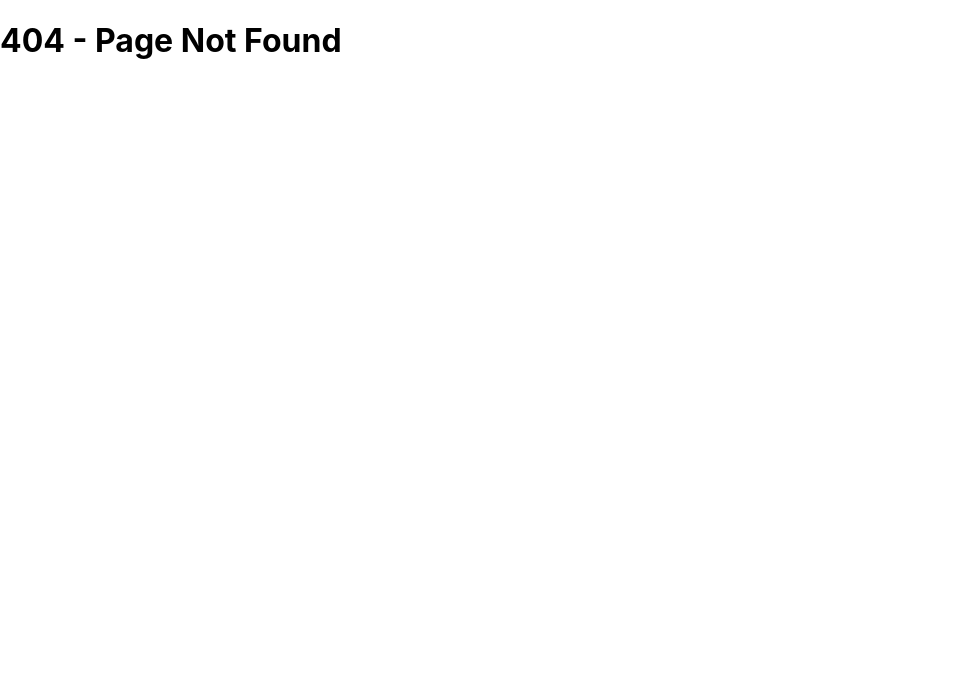
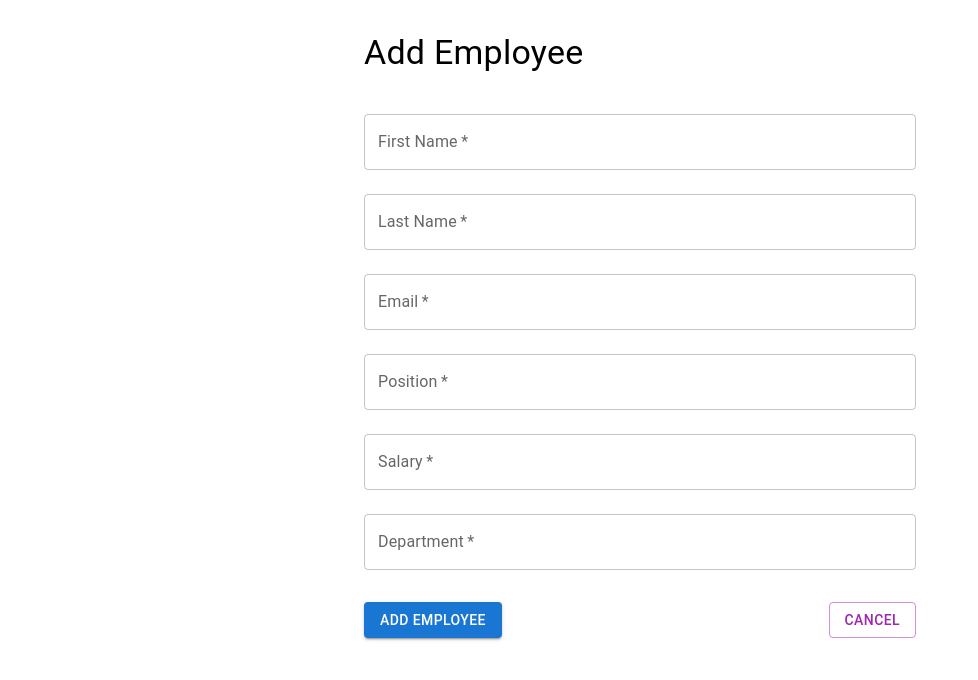
Before and after one commit to Affan171/101413399_COMP3123_Assignment, a React (Create React App) app in the folder Frontend/101413399_comp3123_assignment_reactjs/: page /employees/add in a window 1280 px wide. Before the commit this address had no page. Shown: the top 680 px of the page, without its empty margins (0-978 px from the left). Built offline with nearby package versions, Linux system fonts and the light colour scheme; sample sign-in values are in the browser's storage.

Commit message:
All the components styled

```diff
--- a/Frontend/101413399_comp3123_assignment_reactjs/package.json
+++ b/Frontend/101413399_comp3123_assignment_reactjs/package.json
@@ -5,6 +5,7 @@
   "dependencies": {
     "@emotion/react": "^11.13.5",
     "@emotion/styled": "^11.13.5",
+    "@mui/icons-material": "^6.1.9",
     "@mui/material": "^6.1.9",
     "@testing-library/jest-dom": "^5.17.0",
     "@testing-library/react": "^13.4.0",
--- a/Frontend/101413399_comp3123_assignment_reactjs/src/App.js
+++ b/Frontend/101413399_comp3123_assignment_reactjs/src/App.js
@@ -4,15 +4,15 @@ import Login from './components/Login/Login';
 import Signup from './components/Signup/Signup';
 import Logout from './components/Logout/Logout';
 import EmployeeList from './components/Employee/EmployeeList';
+import AddEmployee from './components/Employee/AddEmployee';
+import EditEmployee from './components/Employee/EditEmployee';
 import ProtectedRoute from './components/ProtectedRoute';
 
 const App = () => {
     return (
         <Router>
             <Routes>
-                {/* Default route redirects to /login */}
-                <Route path="/" element={<Navigate to="/login" />} />
-
+                <Route path="/" element={<Login />} />
                 <Route path="/login" element={<Login />} />
                 <Route path="/signup" element={<Signup />} />
                 <Route path="/logout" element={<Logout />} />
@@ -24,8 +24,22 @@ const App = () => {
                         </ProtectedRoute>
                     }
                 />
-                {/* Catch-all route for undefined paths */}
-                <Route path="*" element={<h1>404 - Page Not Found</h1>} />
+                <Route
+                    path="/employees/add"
+                    element={
+                        <ProtectedRoute>
+                            <AddEmployee />
+                        </ProtectedRoute>
+                    }
+                />
+                <Route
+                    path="/employees/edit/:id"
+                    element={
+                        <ProtectedRoute>
+                            <EditEmployee />
+                        </ProtectedRoute>
+                    }
+                />
             </Routes>
         </Router>
     );
--- a/Frontend/101413399_comp3123_assignment_reactjs/src/components/Employee/AddEmployee.js
+++ b/Frontend/101413399_comp3123_assignment_reactjs/src/components/Employee/AddEmployee.js
@@ -1,8 +1,16 @@
 import React, { useState } from "react";
-import {addEmployee} from "../../Services/employeeService";
+import { useNavigate } from "react-router-dom";
+import { addEmployee } from "../../Services/employeeService";
+import {
+  Box,
+  TextField,
+  Button,
+  Typography,
+  Container,
+  Alert,
+} from "@mui/material";
 
-// onEmployeeAdded is a placeholder for the function to update the list of employees in the parent class.
-const AddEmployee = ({ onEmployeeAdded }) => {
+const AddEmployee = () => {
   const [formData, setFormData] = useState({
     first_name: "",
     last_name: "",
@@ -11,8 +19,8 @@ const AddEmployee = ({ onEmployeeAdded }) => {
     salary: "",
     department: "",
   });
-
   const [error, setError] = useState("");
+  const navigate = useNavigate();
 
   const handleChange = (e) => {
     setFormData({
@@ -25,62 +33,88 @@ const AddEmployee = ({ onEmployeeAdded }) => {
     e.preventDefault();
     try {
       await addEmployee(formData);
-      onEmployeeAdded();
-      setFormData({
-        first_name: "",
-        last_name: "",
-        email: "",
-        position: "",
-        salary: "",
-        department: "",
-      });
-    } catch (error) {
-      console.log(error);
-      setError("Failed to add employee. Please check your input.");
+      navigate("/employees"); // Redirect to employee list after successful creation
+    } catch (err) {
+      console.error("Error adding employee:", err);
+      setError("Failed to add employee. Please try again.");
     }
   };
 
   return (
-    <form onSubmit={handleSubmit}>
-      {error && <p style={{ color: "red" }}>{error}</p>}
-      <input
+    <Container maxWidth="sm" sx={{ mt: 4 }}>
+      <Typography variant="h4" gutterBottom>
+        Add Employee
+      </Typography>
+      {error && <Alert severity="error">{error}</Alert>}
+      <Box component="form" onSubmit={handleSubmit} sx={{ mt: 3 }}>
+        <TextField
           name="first_name"
-        placeholder="First Name"
+          label="First Name"
           value={formData.first_name}
           onChange={handleChange}
+          fullWidth
+          required
+          margin="normal"
         />
-      <input
+        <TextField
           name="last_name"
-        placeholder="Last Name"
+          label="Last Name"
           value={formData.last_name}
           onChange={handleChange}
+          fullWidth
+          required
+          margin="normal"
         />
-      <input
+        <TextField
           name="email"
-        placeholder="Email"
+          label="Email"
           value={formData.email}
           onChange={handleChange}
+          fullWidth
+          required
+          margin="normal"
         />
-      <input
+        <TextField
           name="position"
-        placeholder="Position"
+          label="Position"
           value={formData.position}
           onChange={handleChange}
+          fullWidth
+          required
+          margin="normal"
         />
-      <input
+        <TextField
           name="salary"
-        placeholder="Salary"
+          label="Salary"
           value={formData.salary}
           onChange={handleChange}
+          fullWidth
+          required
+          margin="normal"
         />
-      <input
+        <TextField
           name="department"
-        placeholder="Department"
+          label="Department"
           value={formData.department}
           onChange={handleChange}
+          fullWidth
+          required
+          margin="normal"
         />
-      <button type="submit">Add Employee</button>
-    </form>
+        <Box sx={{ mt: 3, display: "flex", justifyContent: "space-between" }}>
+          <Button type="submit" variant="contained" color="primary">
+            Add Employee
+          </Button>
+          <Button
+            variant="outlined"
+            color="secondary"
+            onClick={() => navigate("/employees")}
+          >
+            Cancel
+          </Button>
+        </Box>
+      </Box>
+    </Container>
   );
 };
 
--- a/Frontend/101413399_comp3123_assignment_reactjs/src/components/Employee/EditEmployee.js
+++ b/Frontend/101413399_comp3123_assignment_reactjs/src/components/Employee/EditEmployee.js
@@ -1,10 +1,37 @@
-import React, { useState } from "react";
-import { updateEmployee } from "../../Services/employeeService";
+import React, { useEffect, useState } from "react";
+import { useParams, useNavigate } from "react-router-dom";
+import { fetchEmployeeById, updateEmployee } from "../../Services/employeeService";
+import {
+  Box,
+  TextField,
+  Button,
+  Typography,
+  Container,
+  CircularProgress,
+  Alert,
+} from "@mui/material";
 
-const EditEmployee = ({ employee, onEmployeeUpdated, onClose }) => {
-  const [formData, setFormData] = useState(employee);
+const EditEmployee = () => {
+  const { id } = useParams(); // Get the employee ID from the URL
+  const navigate = useNavigate(); // For navigation
+  const [formData, setFormData] = useState(null); // Employee data
   const [error, setError] = useState("");
 
+  // Fetch the employee data when the component mounts
+  useEffect(() => {
+    const loadEmployee = async () => {
+      try {
+        const employee = await fetchEmployeeById(id); // Fetch the employee by ID
+        setFormData(employee); // Set the fetched employee data
+      } catch (err) {
+        console.error("Error fetching employee:", err);
+        setError("Failed to load employee data.");
+      }
+    };
+    loadEmployee();
+  }, [id]);
+
+  // Handle form input changes
   const handleChange = (e) => {
     setFormData({
       ...formData,
@@ -12,62 +39,111 @@ const EditEmployee = ({ employee, onEmployeeUpdated, onClose }) => {
     });
   };
 
+  // Handle form submission
   const handleSubmit = async (e) => {
     e.preventDefault();
     try {
-      await updateEmployee(employee._id, formData);
-      onEmployeeUpdated();
-      onClose();
-    } catch (error) {
-      console.error("Error updating employee:", error);
-      setError("Failed to update employee");
+      await updateEmployee(id, formData); // Update the employee data
+      navigate("/employees"); // Redirect to the employee list page
+    } catch (err) {
+      console.error("Error updating employee:", err);
+      setError("Failed to update employee. Please try again.");
     }
   };
 
+  // Render loading or error messages
+  if (!formData) {
+    return error ? (
+      <Container maxWidth="sm">
+        <Alert severity="error" sx={{ mt: 4 }}>
+          {error}
+        </Alert>
+      </Container>
+    ) : (
+      <Container maxWidth="sm" sx={{ textAlign: "center", mt: 4 }}>
+        <CircularProgress />
+        <Typography variant="h6" sx={{ mt: 2 }}>
+          Loading employee data...
+        </Typography>
+      </Container>
+    );
+  }
+
   return (
-    <form onSubmit={handleSubmit}>
-      {error && <p style={{ color: "red" }}>{error}</p>}
-      <input
+    <Container maxWidth="sm" sx={{ mt: 4 }}>
+      <Typography variant="h4" gutterBottom>
+        Edit Employee
+      </Typography>
+      {error && <Alert severity="error">{error}</Alert>}
+      <Box component="form" onSubmit={handleSubmit} sx={{ mt: 3 }}>
+        <TextField
           name="first_name"
-        placeholder="First Name"
-        value={formData.first_name}
+          label="First Name"
+          value={formData.first_name || ""}
           onChange={handleChange}
+          fullWidth
+          required
+          margin="normal"
         />
-      <input
+        <TextField
           name="last_name"
-        placeholder="Last Name"
-        value={formData.last_name}
+          label="Last Name"
+          value={formData.last_name || ""}
           onChange={handleChange}
+          fullWidth
+          required
+          margin="normal"
         />
-      <input
+        <TextField
           name="email"
-        placeholder="Email"
-        value={formData.email}
+          label="Email"
+          value={formData.email || ""}
           onChange={handleChange}
+          fullWidth
+          required
+          margin="normal"
         />
-      <input
+        <TextField
           name="position"
-        placeholder="Position"
-        value={formData.position}
+          label="Position"
+          value={formData.position || ""}
           onChange={handleChange}
+          fullWidth
+          required
+          margin="normal"
         />
-      <input
+        <TextField
           name="salary"
-        placeholder="Salary"
-        value={formData.salary}
+          label="Salary"
+          value={formData.salary || ""}
           onChange={handleChange}
+          fullWidth
+          required
+          margin="normal"
         />
-      <input
+        <TextField
           name="department"
-        placeholder="Department"
-        value={formData.department}
+          label="Department"
+          value={formData.department || ""}
           onChange={handleChange}
+          fullWidth
+          required
+          margin="normal"
         />
-      <button type="submit">Update Employee</button>
-      <button type="button" onClick={onClose}>
+        <Box sx={{ mt: 3, display: "flex", justifyContent: "space-between" }}>
+          <Button type="submit" variant="contained" color="primary">
+            Update Employee
+          </Button>
+          <Button
+            variant="outlined"
+            color="secondary"
+            onClick={() => navigate("/employees")}
+          >
             Cancel
-      </button>
-    </form>
+          </Button>
+        </Box>
+      </Box>
+    </Container>
   );
 };
 
--- a/Frontend/101413399_comp3123_assignment_reactjs/src/components/Employee/EmployeeList.js
+++ b/Frontend/101413399_comp3123_assignment_reactjs/src/components/Employee/EmployeeList.js
@@ -1,25 +1,141 @@
-import React, { useEffect, useState } from 'react';
-import { fetchEmployees, deleteEmployee } from '../../Services/employeeService';
-import { Table, TableBody, TableCell, TableContainer, TableHead, TableRow, Paper, Button } from '@mui/material';
+import React, { useEffect, useState } from "react";
+import { useNavigate } from "react-router-dom";
+import { deleteEmployee, fetchEmployees } from "../../Services/employeeService";
+import {
+  AppBar,
+  Toolbar,
+  Typography,
+  Table,
+  TableBody,
+  TableCell,
+  TableContainer,
+  TableHead,
+  TableRow,
+  Button,
+  Paper,
+  Menu,
+  MenuItem,
+  IconButton,
+  Dialog,
+  DialogTitle,
+  DialogContent,
+  DialogActions,
+} from "@mui/material";
+import AccountCircle from "@mui/icons-material/AccountCircle";
 
 const EmployeeList = () => {
-    const [employees, setEmployees] = useState([]);
+  const [employees, setEmployees] = useState([]); // Stores employee data
+  const [error, setError] = useState(""); // Handles any errors
+  const [anchorEl, setAnchorEl] = useState(null); // For dropdown menu
+  const [selectedEmployee, setSelectedEmployee] = useState(null); // Tracks the employee to be deleted
+  const [openDialog, setOpenDialog] = useState(false); // Tracks dialog state
+  const navigate = useNavigate(); // For navigation
 
+  // Fetch employees when the component mounts
   useEffect(() => {
-        const loadEmployees = async () => {
-            const response = await fetchEmployees();
-            setEmployees(response);
-        };
     loadEmployees();
   }, []);
 
-    const handleDelete = async (id) => {
-        await deleteEmployee(id);
-        setEmployees(employees.filter((employee) => employee._id !== id));
+  // Fetch employees from the backend
+  const loadEmployees = async () => {
+    try {
+      const response = await fetchEmployees();
+      console.log("Data received from backend:", response);
+      setEmployees(response); // Set the employee data
+    } catch (error) {
+      console.error("Error fetching employees:", error);
+      setError("Failed to fetch employees. Please try again.");
+    }
+  };
+
+  // Handle delete operation
+  const handleDelete = async () => {
+    try {
+      await deleteEmployee(selectedEmployee._id); // Call delete API
+      setEmployees(employees.filter((employee) => employee._id !== selectedEmployee._id));
+      setOpenDialog(false); // Close the dialog
+    } catch (error) {
+      console.error("Error deleting employee:", error);
+      setError("Failed to delete employee.");
+    }
+  };
+
+  // Open confirmation dialog
+  const confirmDelete = (employee) => {
+    setSelectedEmployee(employee);
+    setOpenDialog(true);
+  };
+
+  // Close confirmation dialog
+  const handleCloseDialog = () => {
+    setOpenDialog(false);
+    setSelectedEmployee(null);
+  };
+
+  // Logout function
+  const handleLogout = () => {
+    localStorage.removeItem("token"); // Clear the token from localStorage
+    navigate("/login"); // Redirect to login page
+  };
+
+  // Dropdown menu handlers
+  const handleMenuOpen = (event) => {
+    setAnchorEl(event.currentTarget);
+  };
+
+  const handleMenuClose = () => {
+    setAnchorEl(null);
   };
 
   return (
-        <TableContainer component={Paper} style={{ marginTop: '20px' }}>
+    <div>
+      {/* Navigation Bar */}
+      <AppBar position="static">
+        <Toolbar>
+          <Typography variant="h6" sx={{ flexGrow: 1 }}>
+            Employee Management System
+          </Typography>
+          <Typography sx={{ marginRight: 2 }}>
+            {localStorage.getItem("userEmail") || "User"}
+          </Typography>
+          <IconButton
+            size="large"
+            edge="end"
+            color="inherit"
+            onClick={handleMenuOpen}
+          >
+            <AccountCircle />
+          </IconButton>
+          <Menu
+            anchorEl={anchorEl}
+            open={Boolean(anchorEl)}
+            onClose={handleMenuClose}
+          >
+            <MenuItem onClick={handleLogout}>Logout</MenuItem>
+          </Menu>
+        </Toolbar>
+      </AppBar>
+
+      {/* Main Content */}
+      <div style={{ padding: "20px" }}>
+        <Typography variant="h4" gutterBottom>
+          Employee List
+        </Typography>
+
+        {/* Add Employee Button */}
+        <Button
+          variant="contained"
+          color="primary"
+          onClick={() => navigate("/employees/add")}
+          sx={{ marginBottom: 2 }}
+        >
+          Add Employee
+        </Button>
+
+        {/* Employee Table */}
+        {error && <Typography color="error">{error}</Typography>}
+        {employees.length > 0 ? (
+          <TableContainer component={Paper}>
             <Table>
               <TableHead>
                 <TableRow>
@@ -32,14 +148,22 @@ const EmployeeList = () => {
               <TableBody>
                 {employees.map((employee) => (
                   <TableRow key={employee._id}>
-                            <TableCell>{`${employee.first_name} ${employee.last_name}`}</TableCell>
+                    <TableCell>
+                      {employee.first_name} {employee.last_name}
+                    </TableCell>
                     <TableCell>{employee.email}</TableCell>
                     <TableCell>{employee.position}</TableCell>
                     <TableCell>
-                                <Button variant="outlined" color="primary" style={{ marginRight: '10px' }}>
+                      <Button
+                        color="primary"
+                        onClick={() => navigate(`/employees/edit/${employee._id}`)}
+                      >
                         Edit
                       </Button>
-                                <Button variant="contained" color="secondary" onClick={() => handleDelete(employee._id)}>
+                      <Button
+                        color="secondary"
+                        onClick={() => confirmDelete(employee)}
+                      >
                         Delete
                       </Button>
                     </TableCell>
@@ -48,6 +172,33 @@ const EmployeeList = () => {
               </TableBody>
             </Table>
           </TableContainer>
+        ) : (
+          <Typography>No employees found</Typography>
+        )}
+      </div>
+
+      {/* Confirmation Dialog */}
+      <Dialog open={openDialog} onClose={handleCloseDialog}>
+        <DialogTitle>Confirm Deletion</DialogTitle>
+        <DialogContent>
+          <Typography>
+            Are you sure you want to delete{" "}
+            <strong>
+              {selectedEmployee?.first_name} {selectedEmployee?.last_name}
+            </strong>
+            ?
+          </Typography>
+        </DialogContent>
+        <DialogActions>
+          <Button onClick={handleCloseDialog} color="secondary">
+            Cancel
+          </Button>
+          <Button onClick={handleDelete} color="primary">
+            Confirm
+          </Button>
+        </DialogActions>
+      </Dialog>
+    </div>
   );
 };
 
```
Also changed, not shown: 1 other file (tests, documents, lock files or other folders). Lines whose indentation alone changed are shown as unchanged.
